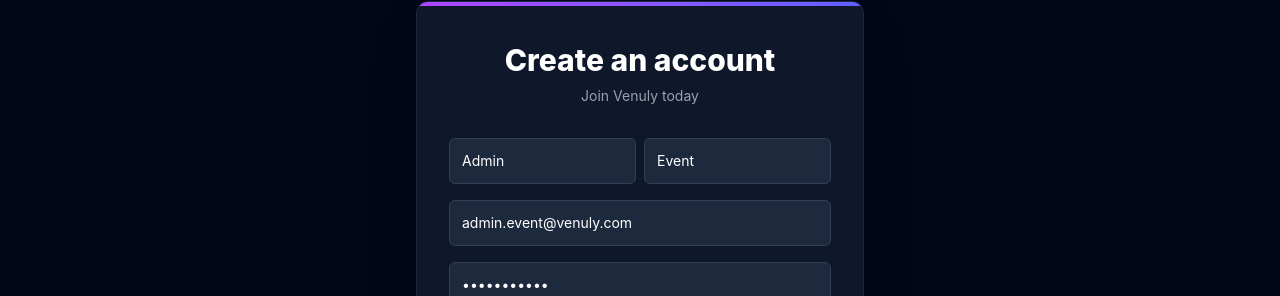
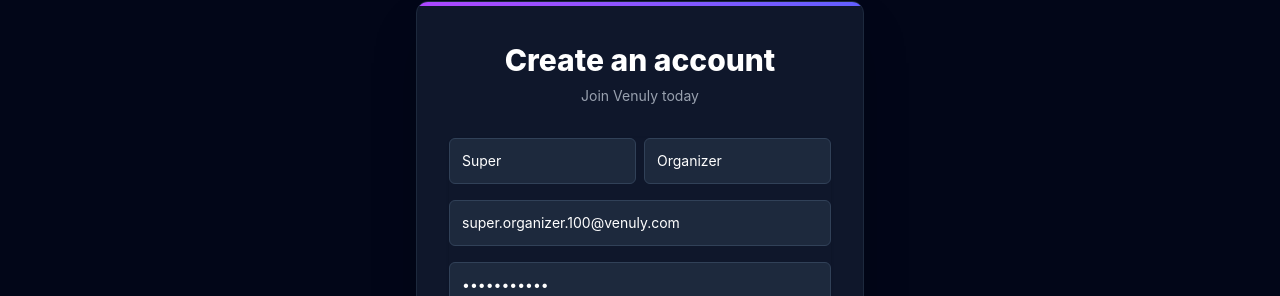
Before and after one commit to kikipaulina8-ui/Tugas-Mini-Project-Event-Management, a React (Vite) app: page /register in a window 1280 px wide. Shown: the part 165-461 px from the top of the page. Built offline with nearby package versions, Linux system fonts and the light colour scheme.

Commit message:
Update magic sign in variables to guarantee pure Organizer role provisioning

```diff
--- a/src/pages/auth/Login.tsx
+++ b/src/pages/auth/Login.tsx
@@ -4,7 +4,7 @@
 import { LogIn } from 'lucide-react';
 
 export const Login: React.FC = () => {
-  const [email, setEmail] = useState('admin.event@venuly.com');
+  const [email, setEmail] = useState('super.organizer.100@venuly.com');
   const [password, setPassword] = useState('password123');
   const [error, setError] = useState('');
   const [isLoading, setIsLoading] = useState(false);
--- a/src/pages/auth/Register.tsx
+++ b/src/pages/auth/Register.tsx
@@ -6,11 +6,11 @@
 
 export const Register: React.FC = () => {
   const [formData, setFormData] = useState({
-    email: 'admin.event@venuly.com',
+    email: 'super.organizer.100@venuly.com',
     password: 'password123',
     verify_password: 'password123',
-    first_name: 'Admin',
-    last_name: 'Event',
+    first_name: 'Super',
+    last_name: 'Organizer',
     role: 'organizer' as 'customer' | 'organizer',
     referralCode: ''
   });
```
